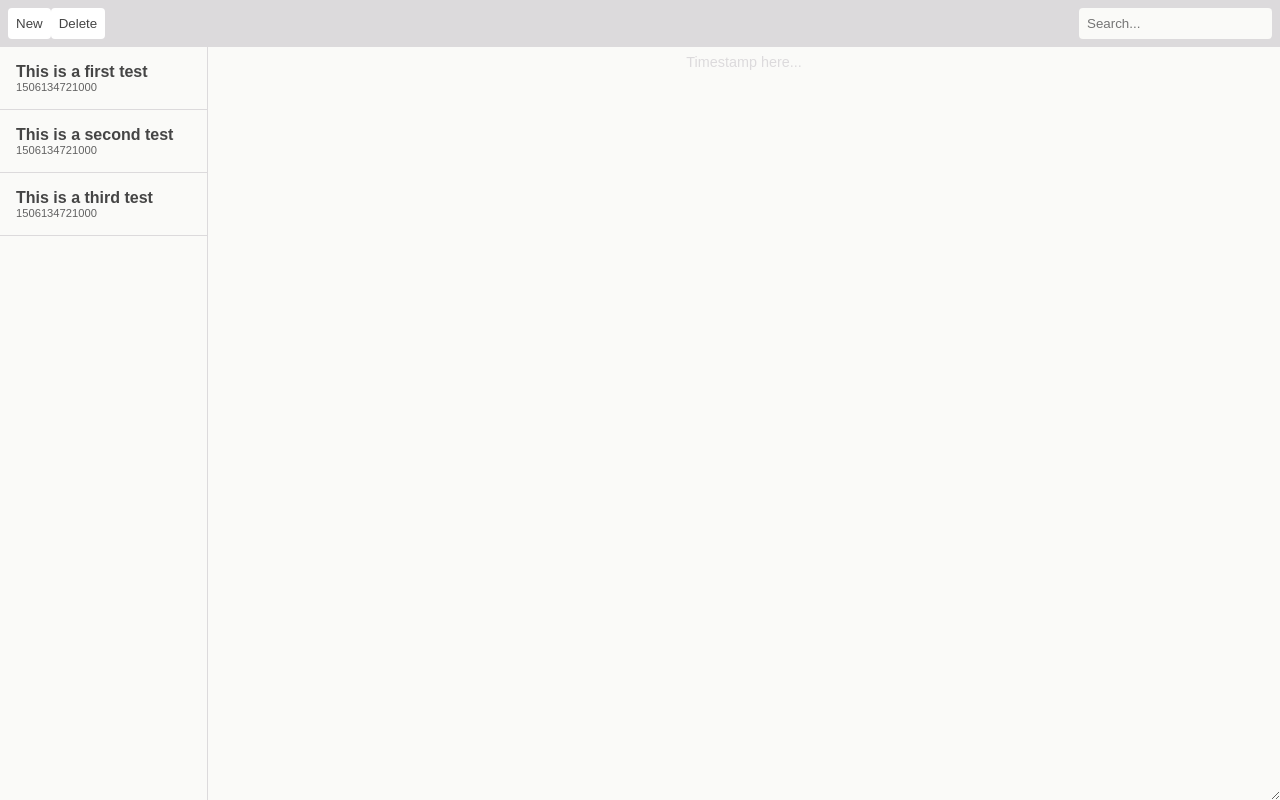
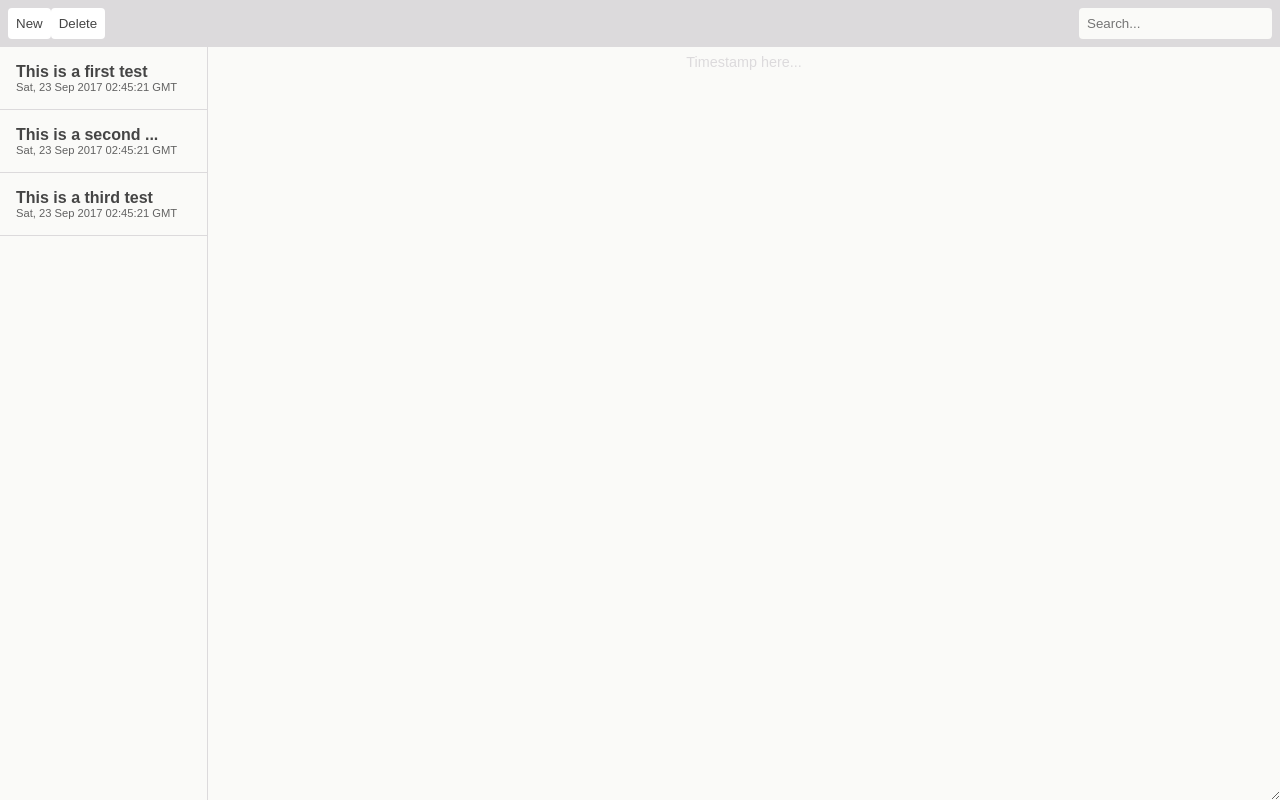
Before and after one commit to peterxjang/notes-app-react, a React (Create React App) app: page / in a window 1280 px wide. Built offline with nearby package versions, Linux system fonts and the light colour scheme.

Commit message:
Use functions to sort and format notes

```diff
--- a/src/components/NoteSelector.js
+++ b/src/components/NoteSelector.js
@@ -1,14 +1,29 @@
 import React, { Component } from 'react';
+
+function formatTitle(body) {
+  var maxLength = 20;
+  if (body.length > maxLength) {
+    return body.substring(0, maxLength - 3) + '...';
+  } else if (body.length === 0) {
+    return "New note";
+  } else {
+    return body;
+  }
+}
+
+function formatTimestamp(timestamp) {
+  return new Date(timestamp).toUTCString();
+}
 
 class NoteSelector extends Component {
   render() {
     return (
       <div className="note-selector">
         <p className="note-selector-title">
-          {this.props.body}
+          {formatTitle(this.props.body)}
         </p>
         <p className="note-selector-timestamp">
-          {this.props.timestamp}
+          {formatTimestamp(this.props.timestamp)}
         </p>
       </div>
     );
--- a/src/components/NoteSelectors.js
+++ b/src/components/NoteSelectors.js
@@ -3,7 +3,10 @@ import NoteSelector from './NoteSelector';
 
 class NoteSelectors extends Component {
   render() {
-    const noteSelectors = this.props.notes.map(note =>
+    const sortedNotes = this.props.notes.slice().sort((a, b) =>
+      b.timestamp - a.timestamp
+    )
+    const noteSelectors = sortedNotes.map(note =>
       <NoteSelector
         key={note.id}
         body={note.body}
```
